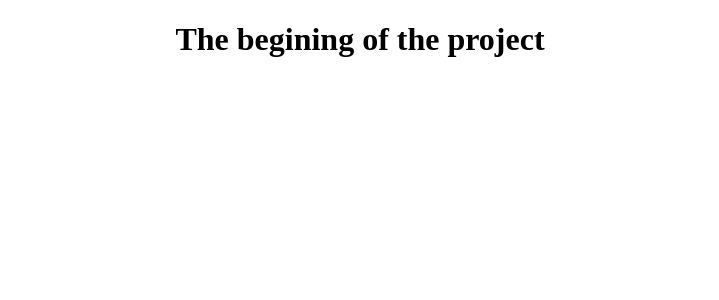
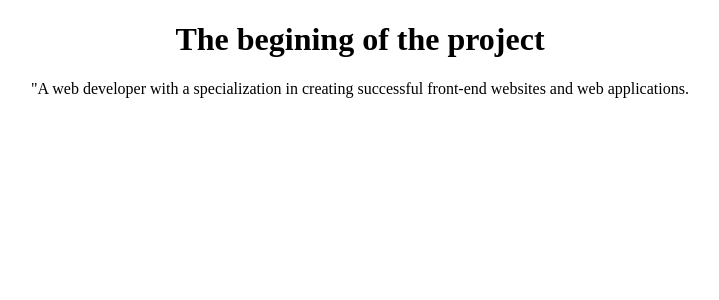
Before and after one commit to jesusoyer/JO-Portfolio, a React (Create React App) app: page / in a window 1280 px wide. Shown: the top 300 px of the page, without its empty margins (280-999 px from the left). Built offline with nearby package versions, Linux system fonts and the light colour scheme.

Commit message:
heading and statement

```diff
--- a/src/App.tsx
+++ b/src/App.tsx
@@ -5,7 +5,7 @@ function App() {
   return (
     <div className="App">
         <h1>The begining of the project</h1>
-
+        <p>"A web developer with a specialization in creating successful front-end websites and web applications.</p>
     </div>
   );
 }
```
